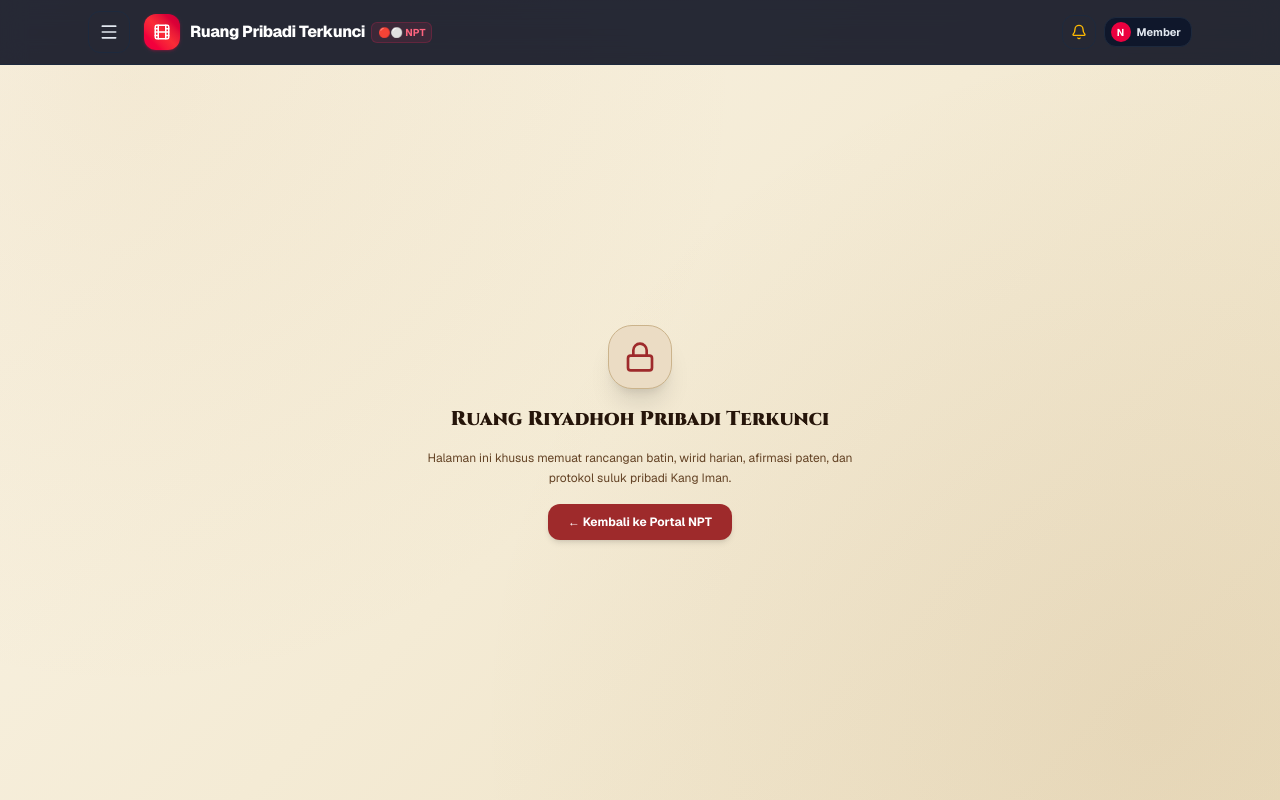
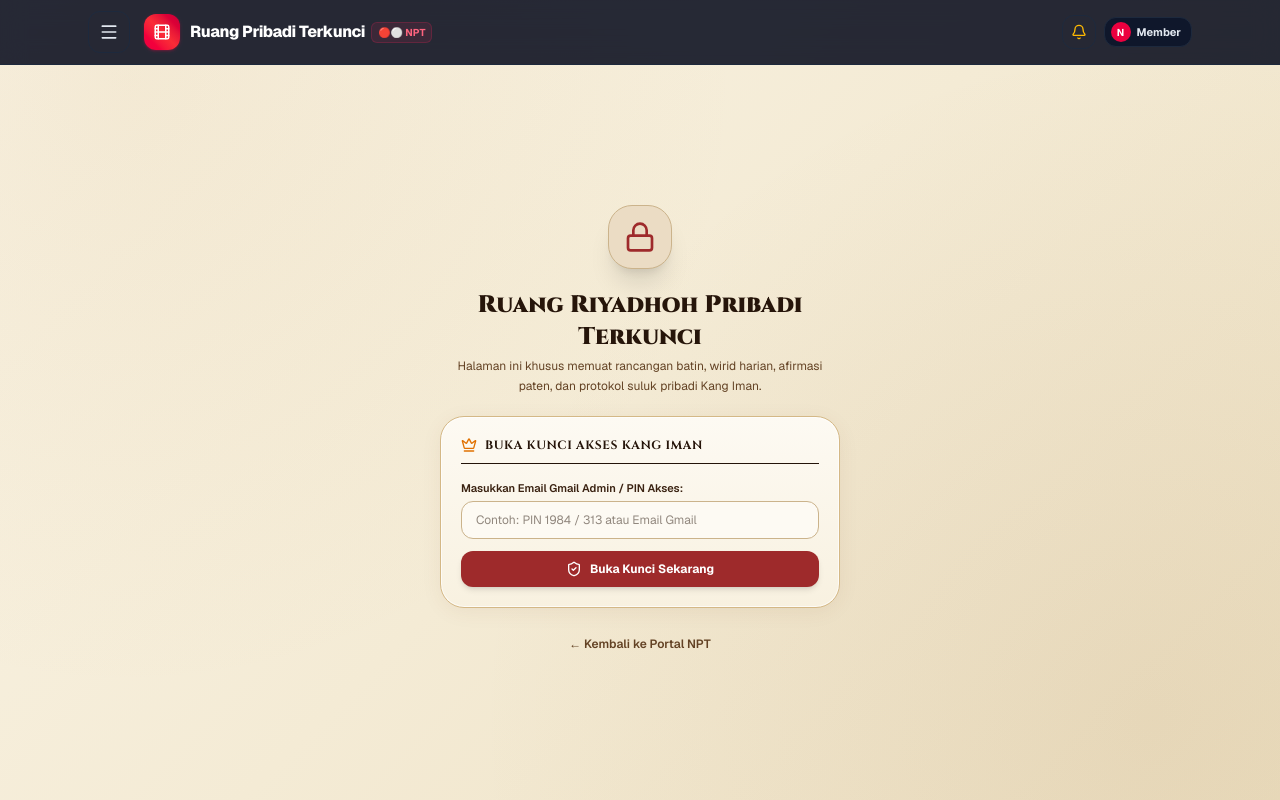
Before and after one commit to imannurjamanreborn1984/pengingat-coaching-app, a Next.js app: page /wirid-khusus in a window 1280 px wide. Built offline with nearby package versions, Linux system fonts and the light colour scheme; a web font is replaced by a local one.

Commit message:
feat: add quick PIN and email unlock form on wirid khusus lock screen for Kang Iman

```diff
--- a/app/wirid-khusus/page.jsx
+++ b/app/wirid-khusus/page.jsx
@@ -128,7 +128,43 @@ export default function WiridKhususPage() {
     }
   };
 
-  // Jika Bukan Super Admin, Kunci Halaman Ini Secara Mutlak
+  // State PIN / Key Unlock
+  const [adminKeyInput, setAdminKeyInput] = useState('');
+  const [keyError, setKeyError] = useState('');
+  const [showUnlockForm, setShowUnlockForm] = useState(false);
+
+  const handleUnlockAdmin = (e) => {
+    e.preventDefault();
+    const key = adminKeyInput.trim().toLowerCase();
+    const validEmails = SUPER_ADMIN_EMAILS.map(e => e.toLowerCase());
+    const validPins = ['1984', '313', '14akar', 'nptcentre', 'kangiman', 'admin'];
+
+    if (validEmails.includes(key) || validPins.includes(key) || key.includes('imannurjaman') || key.includes('lautanmahabbah')) {
+      const emailToUse = validEmails.includes(key) ? key : 'imannurjamanreborn@gmail.com';
+      const userData = {
+        email: emailToUse,
+        name: 'Kang Iman Nurjaman, M.Pd (Founder NPT)',
+        role: 'super_admin',
+        status: 'approved',
+        unlockedAt: new Date().toISOString()
+      };
+
+      try {
+        const jsonStr = JSON.stringify(userData);
+        localStorage.setItem('npt_user_auth', jsonStr);
+        localStorage.setItem('participant_name', userData.name);
+        document.cookie = `npt_device_auth=${encodeURIComponent(jsonStr)}; path=/; max-age=315360000; SameSite=Lax`;
+      } catch (err) {}
+
+      setCurrentUser(userData);
+      setKeyError('');
+      alert('👑 Akses Super Admin & Ruang Riyadhoh Terbuka Penuh!');
+    } else {
+      setKeyError('PIN atau Email tidak cocok. Masukkan PIN Admin atau Alamat Gmail resmi Kang Iman.');
+    }
+  };
+
+  // Jika Bukan Super Admin, Tampilkan Layar Kunci dengan Form Pembuka Akses
   if (!isSuperAdmin) {
     return (
       <div className={`min-h-screen flex flex-col font-sans transition-colors ${
@@ -139,22 +175,81 @@ export default function WiridKhususPage() {
           currentUser={currentUser}
           activeTitle="Ruang Pribadi Terkunci"
         />
-        <div className="flex-1 max-w-lg w-full mx-auto p-6 flex flex-col items-center justify-center text-center space-y-4">
+        <div className="flex-1 max-w-md w-full mx-auto p-4 sm:p-6 flex flex-col items-center justify-center text-center space-y-5 animate-in fade-in">
           <div className={`w-16 h-16 rounded-3xl flex items-center justify-center border shadow-xl ${
             isKitabTheme ? 'bg-[#ebdcc4] text-[#9e2a2b] border-[#cbb38b]' : 'bg-rose-500/10 text-rose-400 border-rose-500/20'
           }`}>
             <Lock className="w-8 h-8" />
           </div>
-          <h2 className={`text-xl font-black ${isKitabTheme ? 'font-kitab-title text-[#26150a]' : 'text-white'}`}>
-            Ruang Riyadhoh Pribadi Terkunci
-          </h2>
-          <p className={`text-xs leading-relaxed ${isKitabTheme ? 'text-[#634224]' : 'text-slate-400'}`}>
-            Halaman ini khusus memuat rancangan batin, wirid harian, afirmasi paten, dan protokol suluk pribadi Kang Iman.
-          </p>
+
+          <div className="space-y-1">
+            <h2 className={`text-xl sm:text-2xl font-black ${isKitabTheme ? 'font-kitab-title text-[#26150a]' : 'text-white'}`}>
+              Ruang Riyadhoh Pribadi Terkunci
+            </h2>
+            <p className={`text-xs leading-relaxed max-w-sm mx-auto ${isKitabTheme ? 'text-[#634224]' : 'text-slate-400'}`}>
+              Halaman ini khusus memuat rancangan batin, wirid harian, afirmasi paten, dan protokol suluk pribadi Kang Iman.
+            </p>
+          </div>
+
+          {/* Form Pembuka Kunci Khusus Kang Iman */}
+          <div className={`w-full p-5 rounded-3xl border text-left space-y-3 shadow-md ${
+            isKitabTheme ? 'card-kitab-frame border-[#cbb38b]' : 'bg-slate-900 border-slate-800'
+          }`}>
+            <div className="flex items-center gap-2 border-b pb-2.5">
+              <Crown className="w-4 h-4 text-amber-600" />
+              <h3 className={`text-xs font-bold uppercase tracking-wider ${
+                isKitabTheme ? 'font-kitab-title text-[#26150a]' : 'text-white'
+              }`}>
+                Buka Kunci Akses Kang Iman
+              </h3>
+            </div>
+
+            <form onSubmit={handleUnlockAdmin} className="space-y-3 pt-1">
+              <div>
+                <label className={`block text-[11px] font-semibold mb-1 ${
+                  isKitabTheme ? 'text-[#3a2211]' : 'text-slate-300'
+                }`}>
+                  Masukkan Email Gmail Admin / PIN Akses:
+                </label>
+                <input
+                  type="text"
+                  required
+                  placeholder="Contoh: PIN 1984 / 313 atau Email Gmail"
+                  value={adminKeyInput}
+                  onChange={(e) => {
+                    setAdminKeyInput(e.target.value);
+                    if (keyError) setKeyError('');
+                  }}
+                  className={`w-full px-3.5 py-2.5 rounded-xl text-xs border focus:outline-hidden transition ${
+                    isKitabTheme
+                      ? 'bg-[#fdfaf3] text-[#26150a] border-[#cbb38b] focus:border-[#9e2a2b]'
+                      : 'bg-slate-950 text-white border-slate-800 focus:border-rose-500'
+                  }`}
+                />
+              </div>
+
+              {keyError && (
+                <p className="text-[11px] font-semibold text-rose-600 bg-rose-500/10 p-2 rounded-xl border border-rose-500/20">
+                  {keyError}
+                </p>
+              )}
+
+              <button
+                type="submit"
+                className={`w-full py-2.5 rounded-xl text-xs font-bold text-white shadow-md transition flex items-center justify-center gap-2 cursor-pointer ${
+                  isKitabTheme ? 'bg-[#9e2a2b] hover:bg-[#852324]' : 'bg-gradient-to-r from-rose-600 to-amber-600 hover:from-rose-500'
+                }`}
+              >
+                <ShieldCheck className="w-4 h-4" />
+                <span>Buka Kunci Sekarang</span>
+              </button>
+            </form>
+          </div>
+
           <Link
             href="/npt"
-            className={`px-5 py-2.5 rounded-xl text-xs font-bold text-white shadow-md transition ${
-              isKitabTheme ? 'bg-[#9e2a2b] hover:bg-[#852324]' : 'bg-emerald-600 hover:bg-emerald-500'
+            className={`px-5 py-2 rounded-xl text-xs font-semibold transition ${
+              isKitabTheme ? 'text-[#634224] hover:bg-[#ebdcc4]' : 'text-slate-400 hover:text-white'
             }`}
           >
             ← Kembali ke Portal NPT
```
